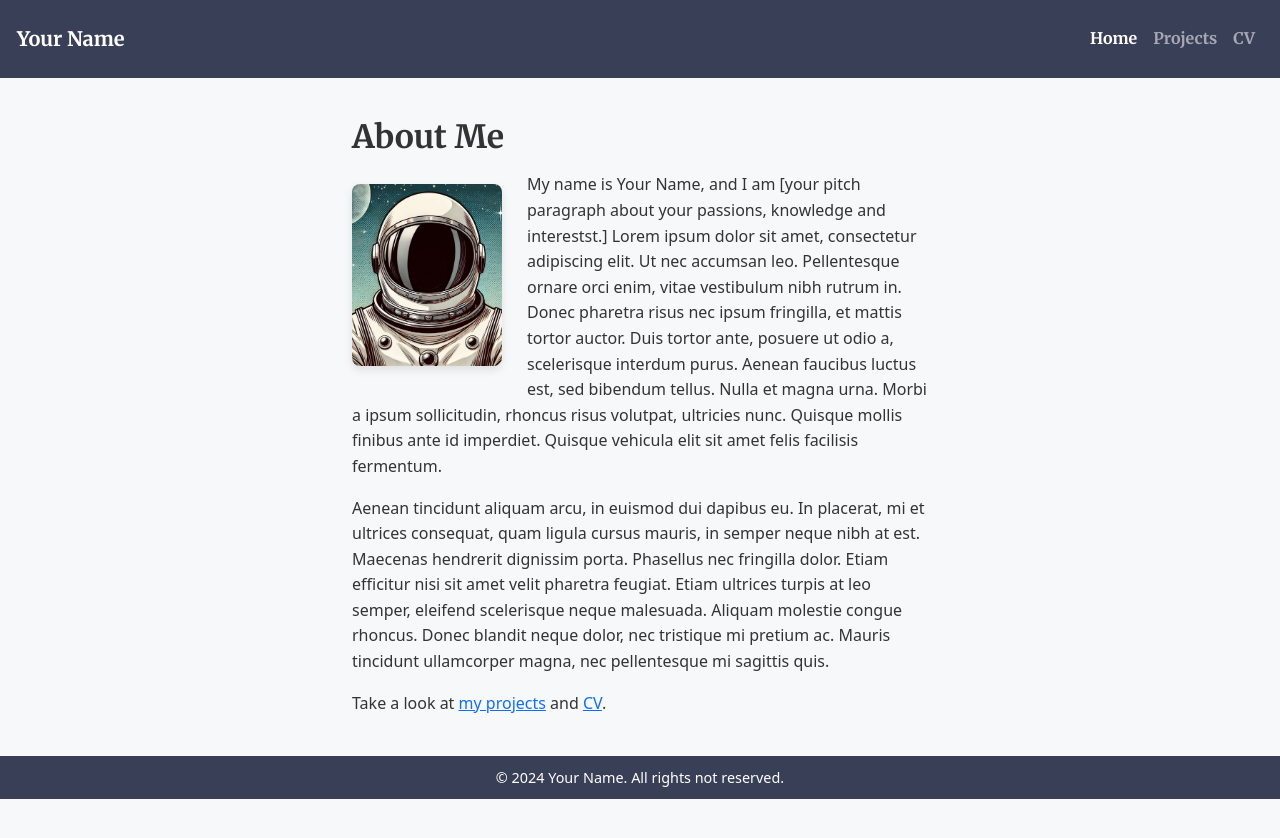
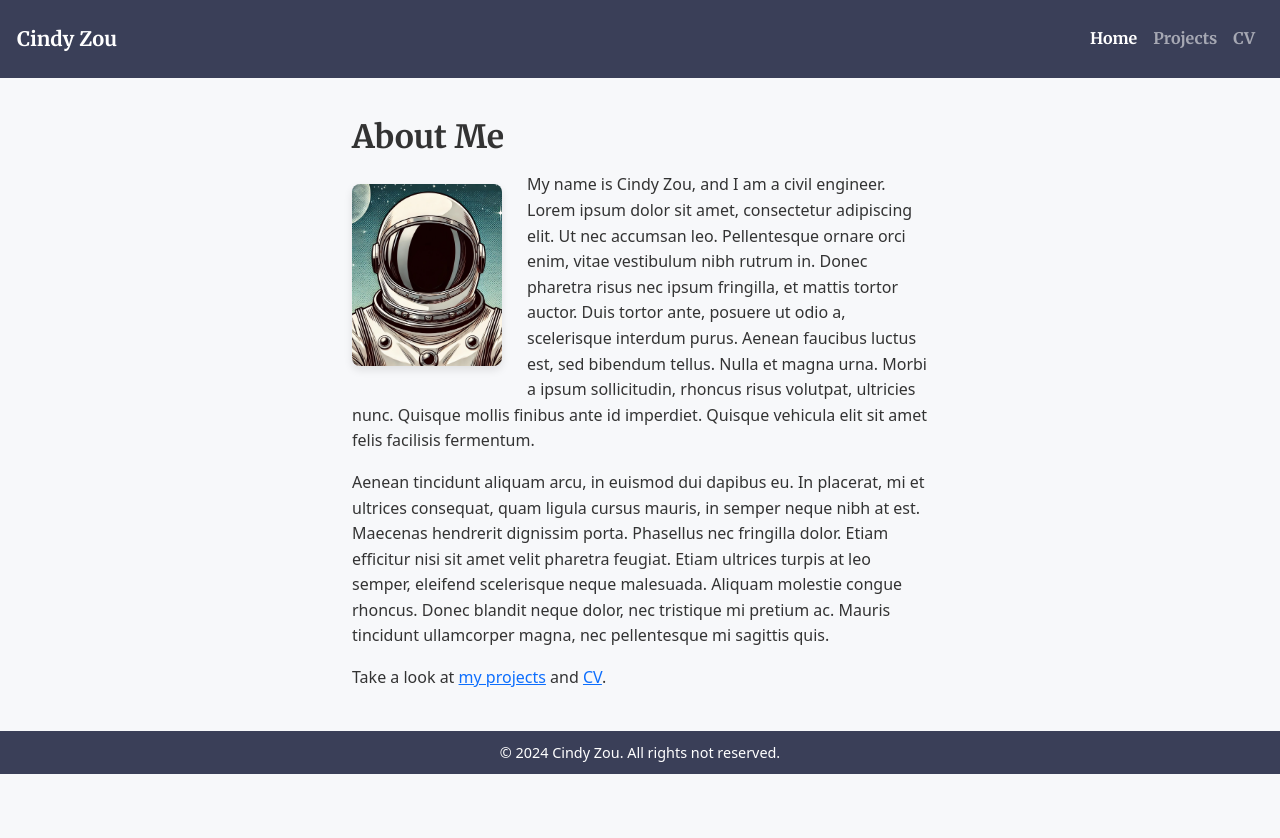
Before and after one commit to Cornell-MAE-UG/sp26-portfolio-cz573, a Jekyll site: the page built from index.md, in a window 1280 px wide. Shown: the top 838 px of the page. Built offline with Jekyll 4.4.1, drawn with Linux system fonts in a browser that asks for light colours.

Commit message:
<Commit Message>

```diff
--- a/_config.yml
+++ b/_config.yml
@@ -8,11 +8,11 @@
 
 # Site Settings
 locale                   : "en-US"
-title                    : Your Name
+title                    : Cindy Zou
 title_separator          : "-"
 subtitle                 : # site tagline that appears below site title in masthead
-name                     : Your Name
-description              : Your Name - Projects and CV
+name                     : Cindy Zou
+description              : Cindy Zou - Projects and CV
 baseurl                  : "" # Set this to your repo name
 
 # Theme and Style
--- a/index.md
+++ b/index.md
@@ -1,6 +1,6 @@
 ---
 layout: default
-title: <Your Name>
+title: Cindy Zou
 ---
 
 ## About Me
@@ -9,7 +9,7 @@ title: <Your Name>
 ![Profile Picture]({{ "assets/images/profile-pic.jpg" | relative_url }}){: class="profile-image"}
 
 
-My name is {{ site.name }}, and I am [your pitch paragraph about your passions, knowledge and interestst.] Lorem ipsum dolor sit amet, consectetur adipiscing elit. Ut nec accumsan leo. Pellentesque ornare orci enim, vitae vestibulum nibh rutrum in. Donec pharetra risus nec ipsum fringilla, et mattis tortor auctor. Duis tortor ante, posuere ut odio a, scelerisque interdum purus. Aenean faucibus luctus est, sed bibendum tellus. Nulla et magna urna. Morbi a ipsum sollicitudin, rhoncus risus volutpat, ultricies nunc. Quisque mollis finibus ante id imperdiet. Quisque vehicula elit sit amet felis facilisis fermentum.
+My name is Cindy Zou, and I am a civil engineer. Lorem ipsum dolor sit amet, consectetur adipiscing elit. Ut nec accumsan leo. Pellentesque ornare orci enim, vitae vestibulum nibh rutrum in. Donec pharetra risus nec ipsum fringilla, et mattis tortor auctor. Duis tortor ante, posuere ut odio a, scelerisque interdum purus. Aenean faucibus luctus est, sed bibendum tellus. Nulla et magna urna. Morbi a ipsum sollicitudin, rhoncus risus volutpat, ultricies nunc. Quisque mollis finibus ante id imperdiet. Quisque vehicula elit sit amet felis facilisis fermentum.
 
 Aenean tincidunt aliquam arcu, in euismod dui dapibus eu. In placerat, mi et ultrices consequat, quam ligula cursus mauris, in semper neque nibh at est. Maecenas hendrerit dignissim porta. Phasellus nec fringilla dolor. Etiam efficitur nisi sit amet velit pharetra feugiat. Etiam ultrices turpis at leo semper, eleifend scelerisque neque malesuada. Aliquam molestie congue rhoncus. Donec blandit neque dolor, nec tristique mi pretium ac. Mauris tincidunt ullamcorper magna, nec pellentesque mi sagittis quis.
 
```
Also changed, not shown: _pages/cv.md (+1 -1 lines), _pages/projects.md (+1 -1 lines).
